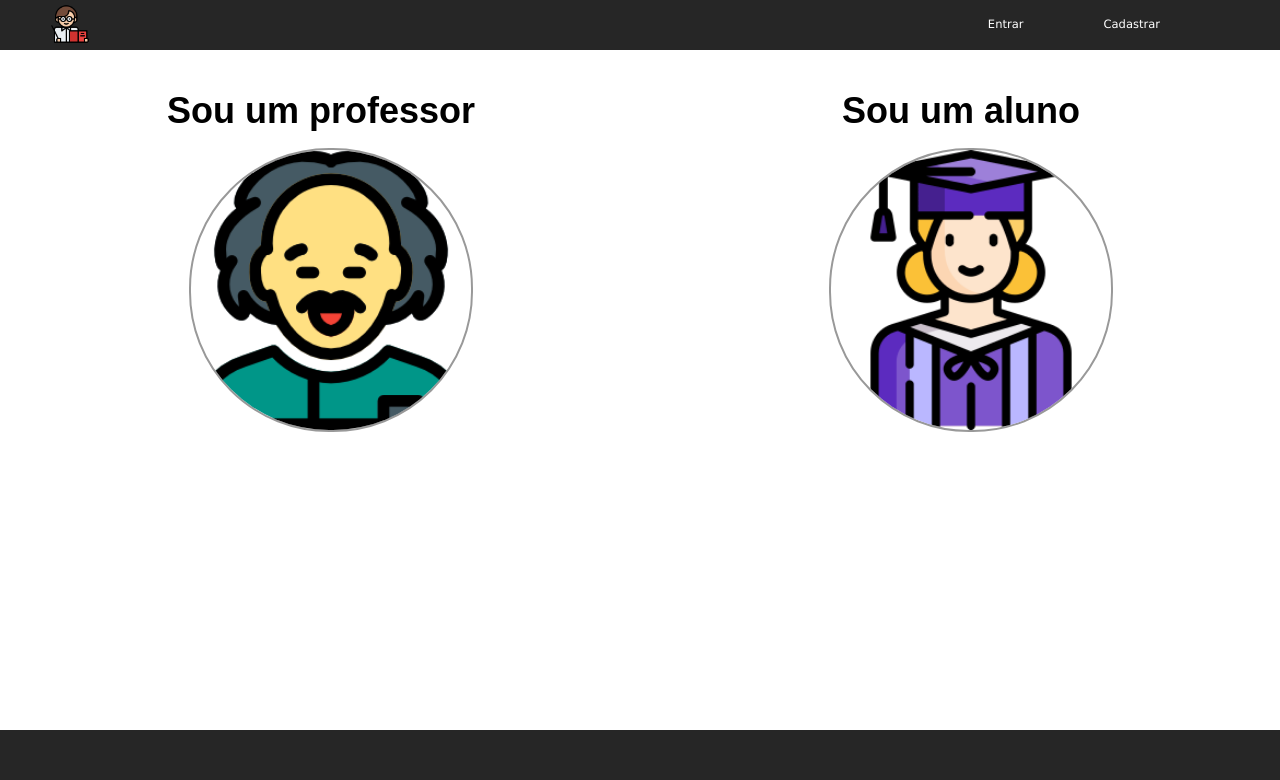
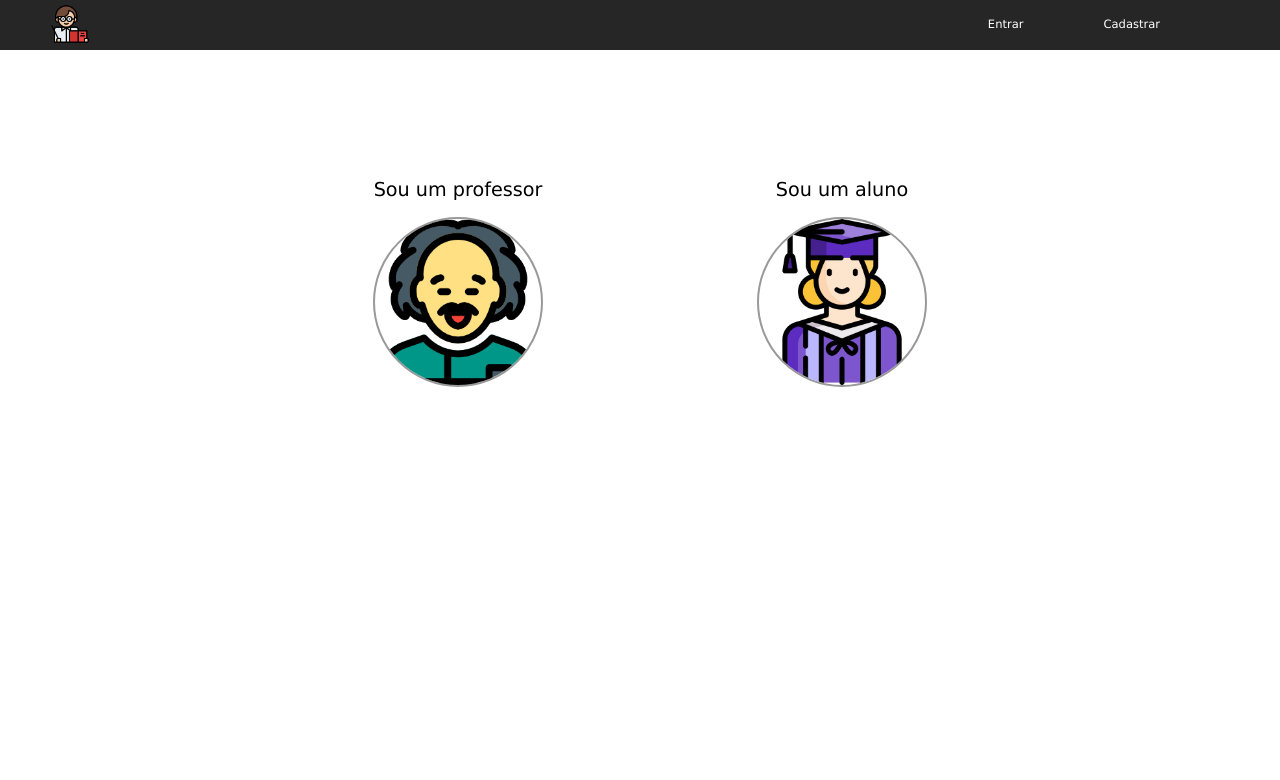
Before and after one commit to igor-py/professor-online, a React (Create React App) app in the folder app/: page /cadastrar in a window 1280 px wide. Shown: the top 780 px of the page. Built offline with nearby package versions, Linux system fonts and the light colour scheme; grey boxes are pictures that could not be loaded; the HTML template or start-up script is replaced by a standard one.

Commit message:
Cadastrar

```diff
--- a/app/src/pages/cadastrar/index.js
+++ b/app/src/pages/cadastrar/index.js
@@ -11,13 +11,14 @@ const Container = styled.div`
   justify-content: space-around;
   align-items: center;
   flex: 1;
+  margin:10% 20% 0% 20%;
 `;
 
 const Image = styled.img`
   border: 2px solid #999;
-  border-radius: 140px;
-  height: 280px;
-  width: 280px;
+  border-radius: 150px;
+  height: 13vw;
+  width:13vw ;
 `;
 
 const Icon = styled.img`
@@ -58,7 +59,8 @@ const FormBackground = styled.div`
 `;
 
 const FormText = styled.div`
-  font: 18px Arial;
+  font-size:18px;
+  font-family:Verdana, Geneva, Tahoma, sans-serif;
   color: #fff;
   align-self: flex-start;
   margin-top: 20px;
@@ -85,9 +87,11 @@ const FormFragment = styled.div`
 `;
 
 const Title = styled.div`
-  font: 36px Arial;
-  font-weight: bold;
+  font:1.5vw Verdana, Geneva, Tahoma, sans-serif;
+  font-weight: lighter;
   margin-bottom: 16px;
+  text-align: center;
+  margin-left:20px;
 `;
 
 const Button = styled.button`
--- a/app/src/styles/Header.css
+++ b/app/src/styles/Header.css
@@ -24,7 +24,7 @@
 
 #headerContainer label:hover,
 .links-header:hover {
-  text-decoration: underline;
+
   color: #c78c19;
 }
 
```
